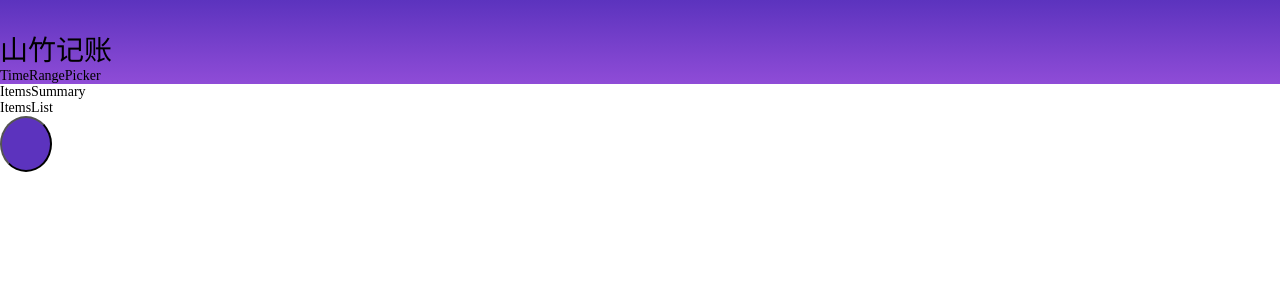
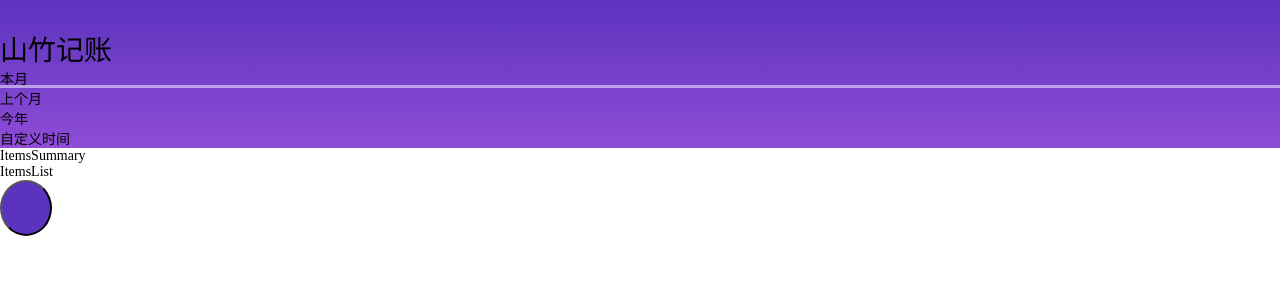
Before and after one commit to NiiXu/react-mangosteen-2, a React (Vite) app: page /items in a window 1280 px wide. Shown: the top 300 px of the page. Built offline with nearby package versions, Linux system fonts and the light colour scheme.

Commit message:
完成时间范围选择组件timeRangePicker

```diff
--- a/src/app.scss
+++ b/src/app.scss
@@ -8,6 +8,7 @@ html{
 *::after, *::before{ box-sizing: border-box; }
 a{color: inherit; text-decoration: none;}
 h1,h2,h3,h4,h5,h6{font-weight: normal;}
+ol, ul{list-style: none;}
 
 
 
--- /dev/null
+++ b/src/components/TimeRangePicker.module.scss
@@ -0,0 +1,13 @@
+.selected{
+  position: relative;
+  &::after{
+    content: '';
+    position: absolute;
+    bottom: 0;
+    left: 0;
+    width: 100%;
+    height: 3px;
+    background-color: white;
+    opacity: 0.5;
+  }
+}
--- a/src/components/TimeRangePicker.tsx
+++ b/src/components/TimeRangePicker.tsx
@@ -1,5 +1,26 @@
-import React from 'react';
+import React from 'react'
+import s from './TimeRangePicker.module.scss'
+export type TimeRange = 'thisMonth' | 'lastMonth' | 'thisYear' | 'custom'
 
-export const TimeRangePicker: React.FC = () => {
-    return <div>TimeRangePicker </div>
+interface Props {
+    selected: TimeRange
+    onSelected: (value: TimeRange) => void
 }
+
+
+export const TimeRangePicker: React.FC<Props> = ({selected, onSelected }) => {
+     const timeRanges: { key: TimeRange; text: string }[] = [
+        {key: 'thisMonth', text: '本月' },
+        {key: 'lastMonth', text: '上个月' },
+        {key: 'thisYear', text: '今年' },
+        {key: 'custom', text: '自定义时间' },
+    ]
+    return (
+        <ol flex text-white children-px-24px children-py-12px  cursor-pointer>
+            {timeRanges.map(tr => <li key={tr.key} className={tr.key === selected ? s.selected : ''}
+            onClick={ () => onSelected(tr.key) }>
+                {tr.text}
+            </li>)}
+        </ol>
+    )
+}
--- a/src/components/Topnav.tsx
+++ b/src/components/Topnav.tsx
@@ -6,7 +6,7 @@ interface Props {
 }
 export const Topnav: React.FC<Props> = ({ title = '山竹记账'}) => {
     return (
-        <div text-white flex items-center p-16px>
+        <div text-white flex items-center pt-24px pb-8px px-24px>
             <Icon name="menu" className="w-24px h-24px mr-16px"></Icon>
             <h1 text-24px>{ title }</h1>
         </div>
--- a/src/pages/ItemsPage.tsx
+++ b/src/pages/ItemsPage.tsx
@@ -1,20 +1,22 @@
-import React from 'react'
+import React, {useState} from 'react'
 import { AddItemFloatButton } from '../components/AddItemFloatButton'
 import { Topnav } from '../components/Topnav'
 import {TimeRangePicker} from '../components/TimeRangePicker'
 import {ItemsSummary} from './ItemsPage/ItemsSummary'
 import {ItemsList} from './ItemsPage/ItemsList'
+import type { TimeRange } from '../components/TimeRangePicker'
 import styled from 'styled-components';
 
 const Div = styled.div`
   background: linear-gradient(0deg, rgba(143,76,215,1) 0%, rgba(92,51,190,1) 100%);
   `
 export const ItemsPage: React.FC = () => {
+    const [timeRange, setTimeRange] = useState<TimeRange>('thisMonth')
     return (
         <div>
            <Div>
                <Topnav/>
-               <TimeRangePicker/>
+               <TimeRangePicker selected={timeRange} onSelected={ setTimeRange }/>
            </Div>
             <ItemsSummary/>
             <ItemsList/>
```
